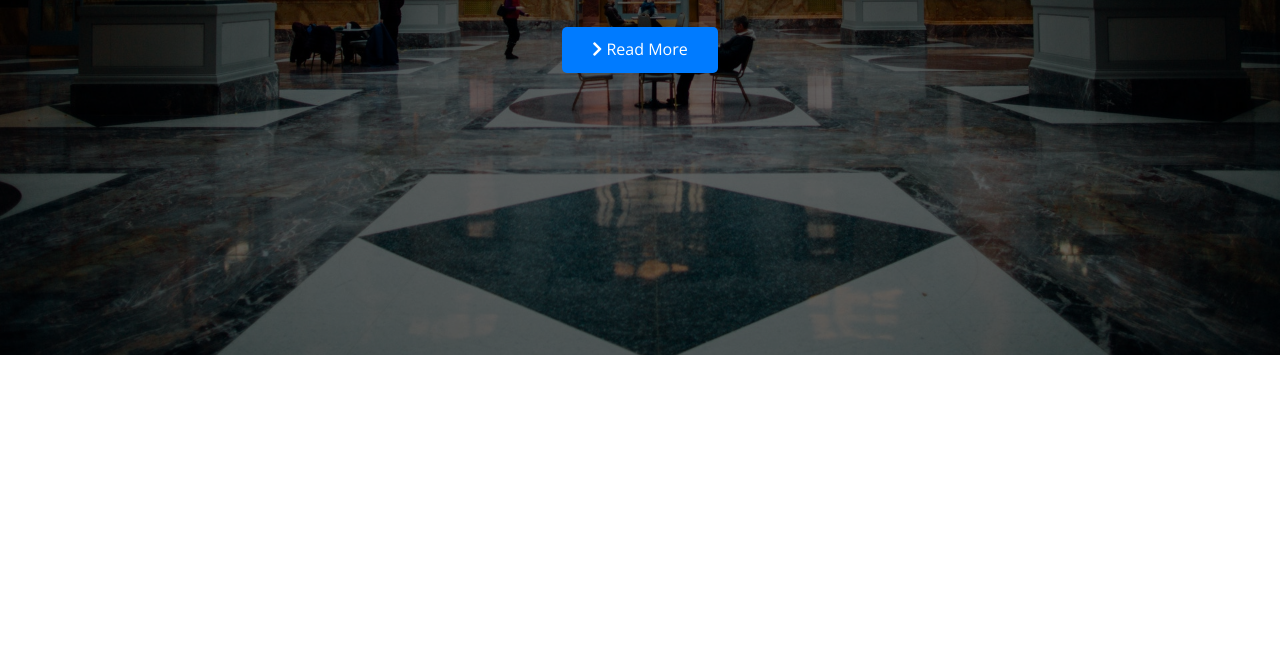
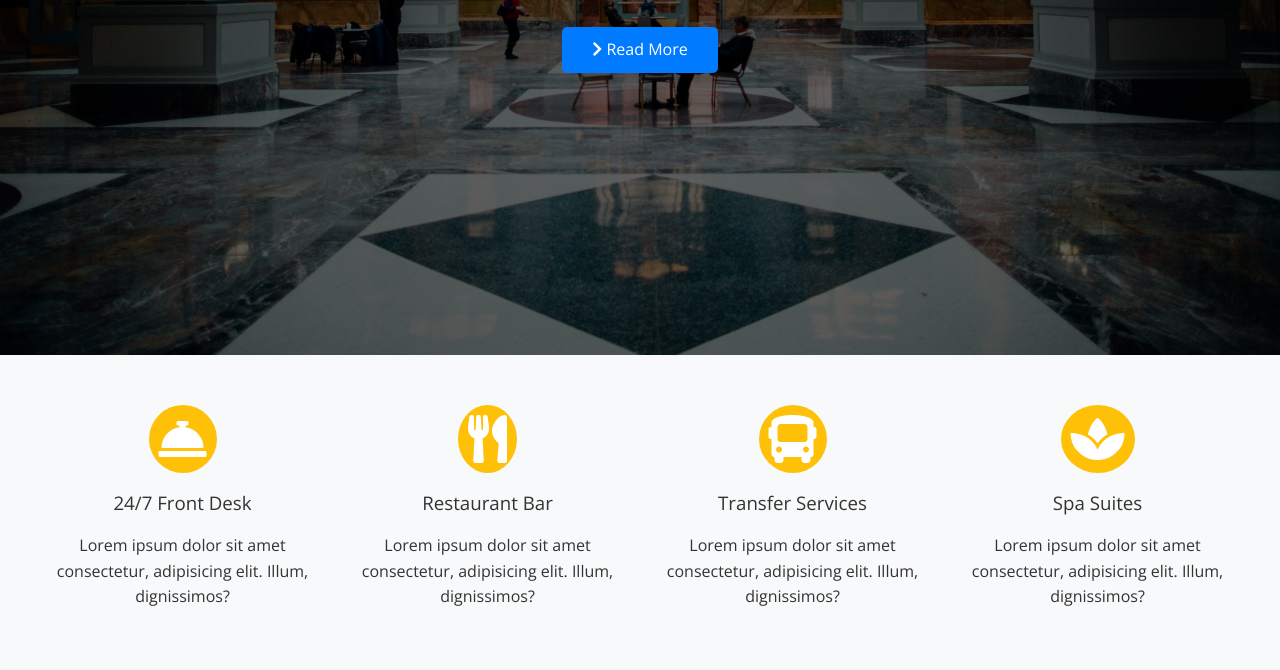
Before and after one commit to SahikaErcan/UygulamaliWebGelistirme-SadikTuran, a plain HTML site: page HotelSite/index.html in a window 1280 px wide. Shown: the part 445-1115 px from the top of the page. Before the commit the page ends 800 px from the top, so only its background shows below. Drawn offline with nearby package versions, Linux system fonts and the light colour scheme.

Commit message:
HTML - CSS

```diff
--- a/HotelSite/css/style.css
+++ b/HotelSite/css/style.css
@@ -108,7 +108,7 @@ img {
 .main-header * { /*Oluşturduğumuz saydamlık yazıları da etkiledi bundan dolayı main-header ın altındaki her şey ön plana çıksın istiyoruz.*/
     z-index: 5; /*nesnelerin varsayılan z-index değeri 0 dır. Böylece elemanlar saydam remin üzerine gelecektir.*/
 }
-.main-header h1 {
+.main-header .content h1 {
     font-size: 5.5rem;
 }
 .main-header .content p {
@@ -116,3 +116,20 @@ img {
     max-width: 60rem; /*İçeriğin kaplayacağı max genişliği 600px olarak ayarlıyoruz.*/
     margin: 2rem 0 3rem;
 }
+
+
+/* ICONS */
+.icons {
+    padding: 30px;
+}
+.icons h3 {
+    font-weight: 400;
+    margin-bottom: 15px;
+}
+.icons i {
+    background-color: var(--warning);
+    color: var(--white);
+    padding: 1rem;
+    border-radius: 50%; /* Yuvarlak bir border oluşur.*/
+    margin-bottom: 1.5rem;
+}
--- a/HotelSite/index.html
+++ b/HotelSite/index.html
@@ -35,5 +35,40 @@
             </a>
         </div>
     </header>
+    <main>
+        <!-- services -->
+        <section id="services" class="icons bg-light">
+            <div class="flex-items">
+                <div>
+                    <i class="fas fa-concierge-bell fa-3x"></i>
+                    <div>
+                        <h3>24/7 Front Desk</h3>
+                        <p>Lorem ipsum dolor sit amet consectetur, adipisicing elit. Illum, dignissimos?</p>
+                    </div>
+                </div>
+                <div>
+                    <i class="fas fa-utensils fa-3x"></i>
+                    <div>
+                        <h3>Restaurant Bar</h3>
+                        <p>Lorem ipsum dolor sit amet consectetur, adipisicing elit. Illum, dignissimos?</p>
+                    </div>
+                </div>
+                <div>
+                    <i class="fas fa-bus fa-3x"></i>
+                    <div>
+                        <h3>Transfer Services</h3>
+                        <p>Lorem ipsum dolor sit amet consectetur, adipisicing elit. Illum, dignissimos?</p>
+                    </div>
+                </div>
+                <div>
+                    <i class="fas fa-spa fa-3x"></i>
+                    <div>
+                        <h3>Spa Suites</h3>
+                        <p>Lorem ipsum dolor sit amet consectetur, adipisicing elit. Illum, dignissimos?</p>
+                    </div>
+                </div>
+            </div>
+        </section>
+    </main>
 </body>
 </html>
```
